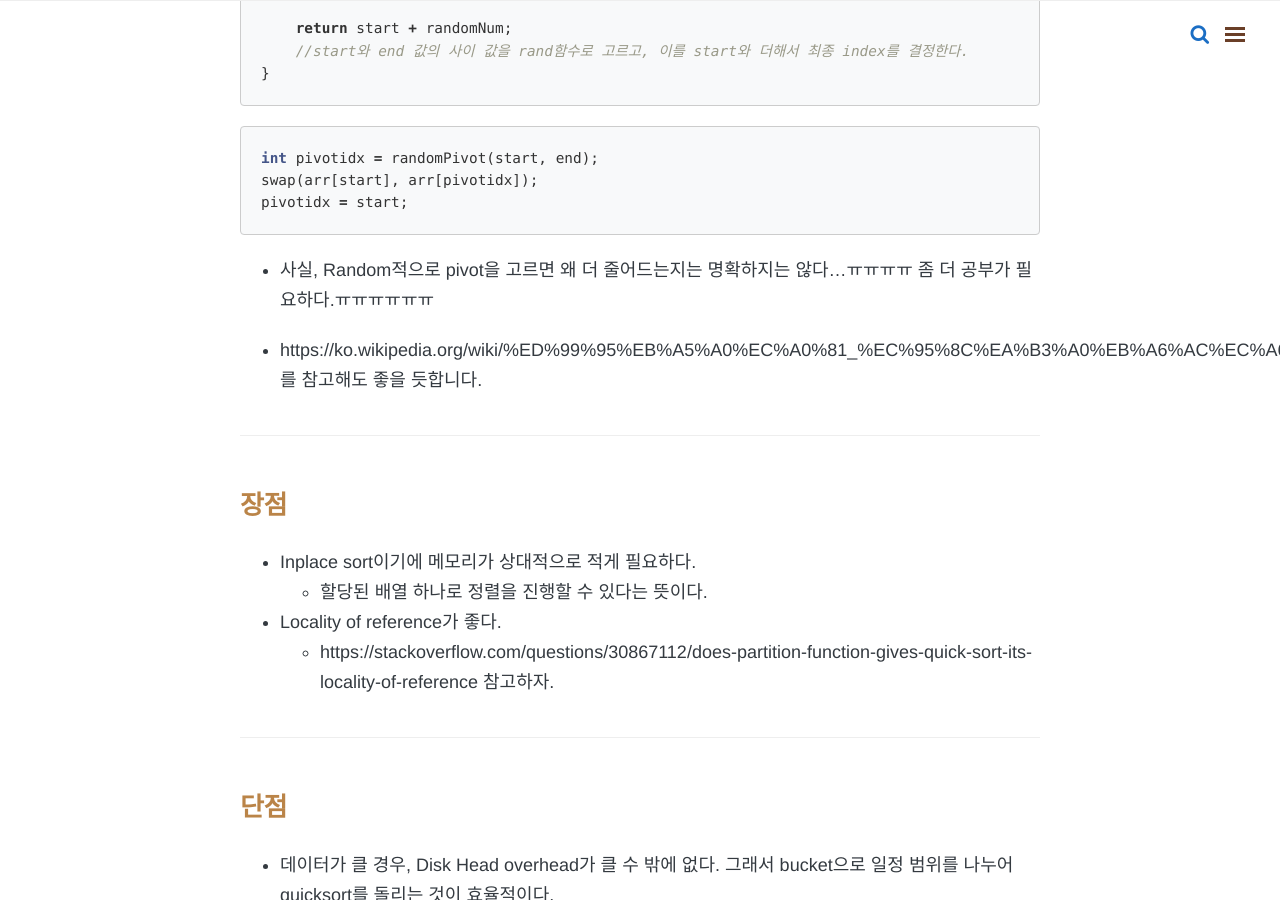
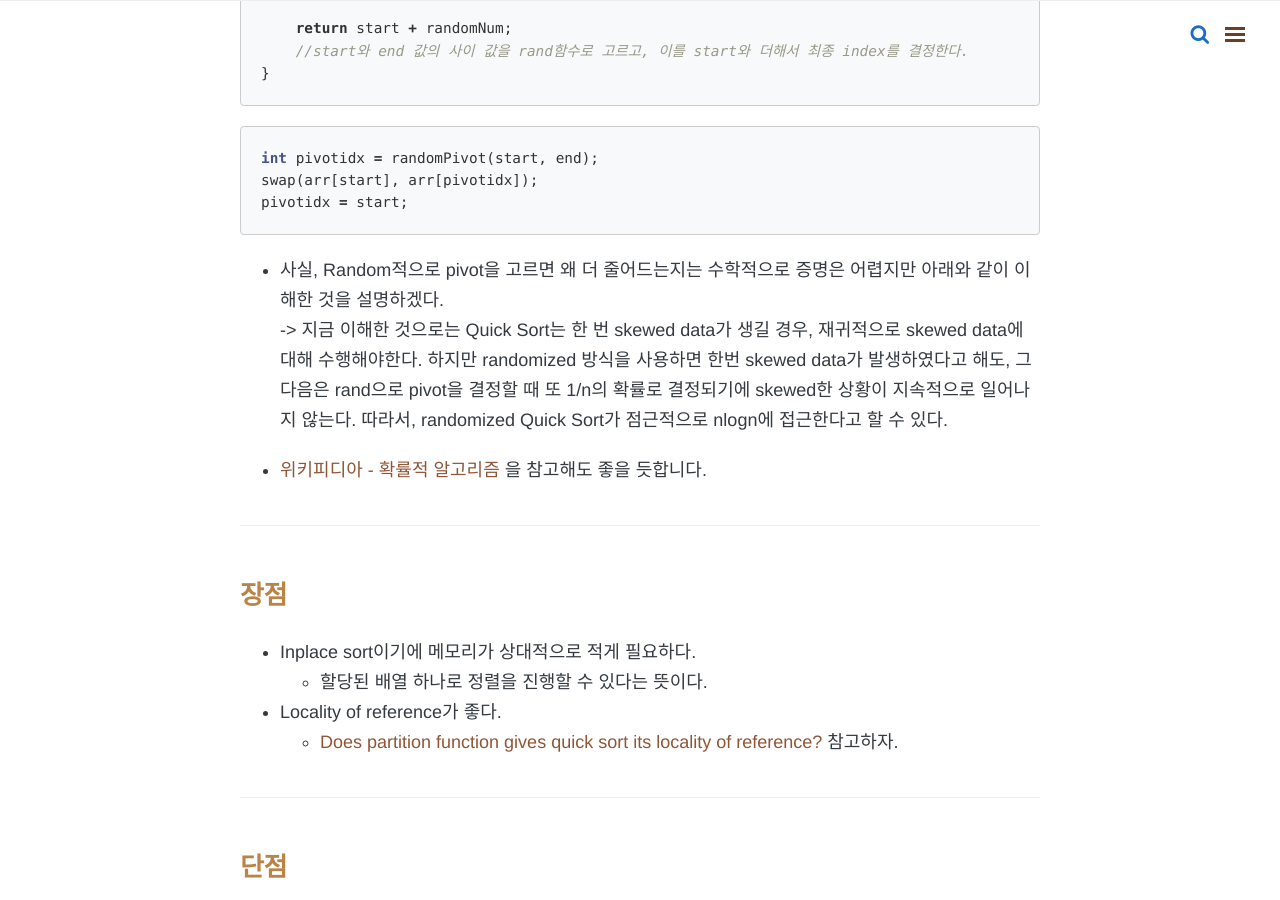
Before and after one commit to HaeUlNam/HaeUlNam.github.io, a Jekyll site: the page built from _posts/algorithm/2019-02-20-07-QuickSort-Randomized.md, in a window 1280 px wide and 900 px high, scrolled down 4506 px. Built offline with Jekyll 4.4.1, drawn with Linux system fonts in a browser that asks for light colours; nearby versions of some CDN libraries; comment, search, counter and statistics services are not loaded.

Commit message:
QuickSort

````diff
--- a/_posts/algorithm/2019-02-20-07-QuickSort-Randomized.md
+++ b/_posts/algorithm/2019-02-20-07-QuickSort-Randomized.md
@@ -123,9 +123,10 @@ swap(arr[start], arr[pivotidx]);
 pivotidx = start;
 ```
 
-* 사실, Random적으로 pivot을 고르면 왜 더 줄어드는지는 명확하지는 않다...ㅠㅠㅠㅠ 좀 더 공부가 필요하다.ㅠㅠㅠㅠㅠㅠ
+* 사실, Random적으로 pivot을 고르면 왜 더 줄어드는지는 수학적으로 증명은 어렵지만 아래와 같이 이해한 것을 설명하겠다.<br>
+-> 지금 이해한 것으로는 Quick Sort는 한 번 skewed data가 생길 경우, 재귀적으로 skewed data에 대해 수행해야한다. 하지만 randomized 방식을 사용하면 한번 skewed data가 발생하였다고 해도, 그 다음은 rand으로 pivot을 결정할 때 또 1/n의 확률로 결정되기에 skewed한 상황이 지속적으로 일어나지 않는다. 따라서, randomized Quick Sort가 점근적으로 nlogn에 접근한다고 할 수 있다.
 
-* https://ko.wikipedia.org/wiki/%ED%99%95%EB%A5%A0%EC%A0%81_%EC%95%8C%EA%B3%A0%EB%A6%AC%EC%A6%98 를 참고해도 좋을 듯합니다.
+* [위키피디아 - 확률적 알고리즘](https://ko.wikipedia.org/wiki/%ED%99%95%EB%A5%A0%EC%A0%81_%EC%95%8C%EA%B3%A0%EB%A6%AC%EC%A6%98) 을 참고해도 좋을 듯합니다.
 
 ---
 
@@ -135,7 +136,8 @@ pivotidx = start;
     * 할당된 배열 하나로 정렬을 진행할 수 있다는 뜻이다.
 
 * Locality of reference가 좋다.
-    * https://stackoverflow.com/questions/30867112/does-partition-function-gives-quick-sort-its-locality-of-reference 참고하자.
+    * [Does partition function gives quick sort its locality of reference?
+](https://stackoverflow.com/questions/30867112/does-partition-function-gives-quick-sort-its-locality-of-reference) 참고하자.
 
 ---
 
````
